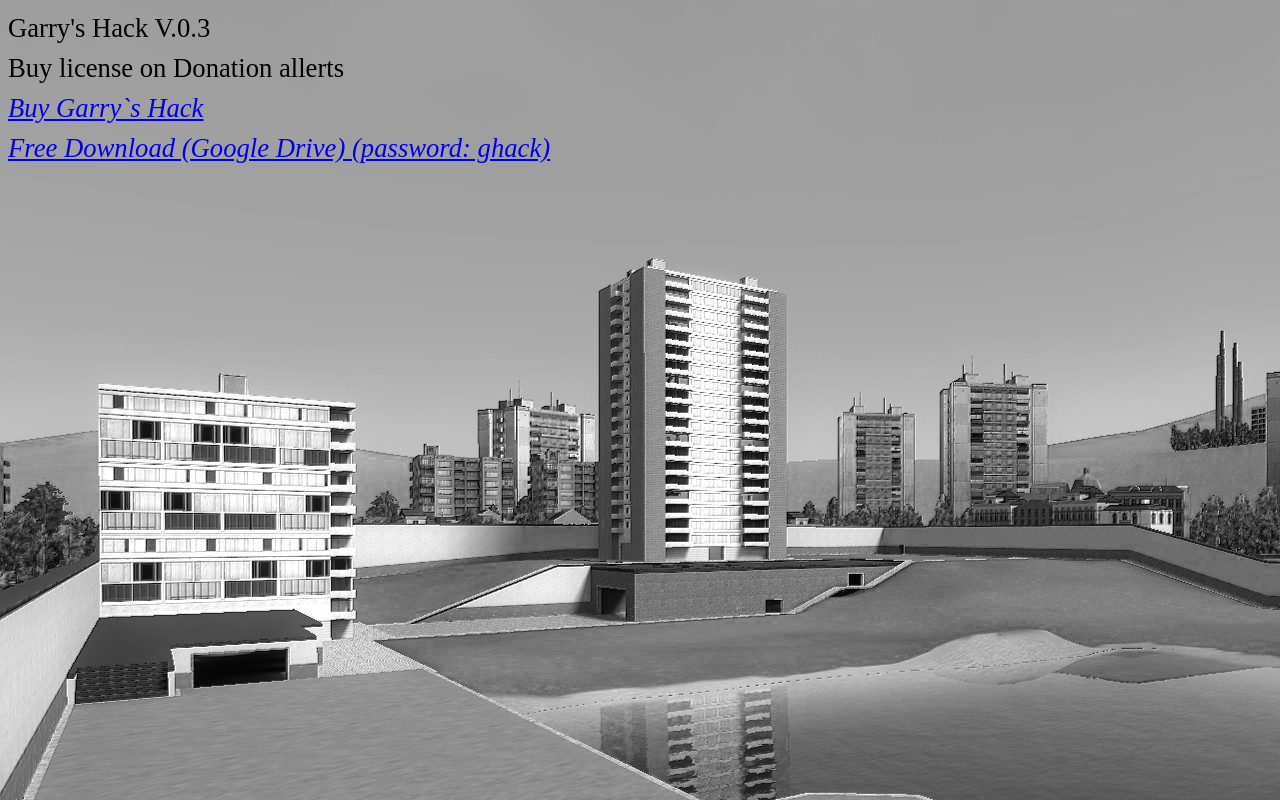
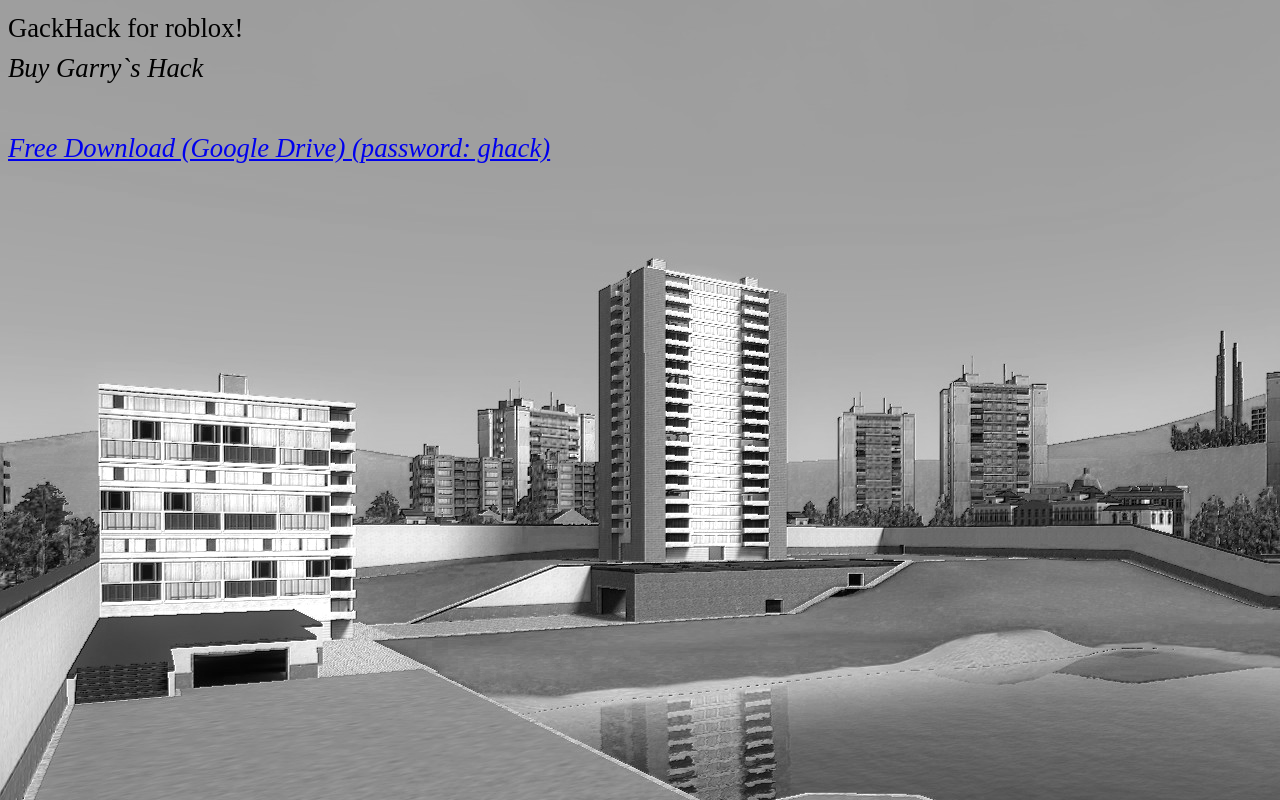
Before and after one commit to teryashow/garryshackpage, a plain HTML site: page index.html in a window 1280 px wide. Drawn offline with Linux system fonts and the light colour scheme.

Commit message:
Update index.html

```diff
--- a/index.html
+++ b/index.html
@@ -2,14 +2,12 @@
 <html>
 	<head>
 	  <meta charset="utf-8"/>
-	  <title>GarrysHack</title>
+	  <title>GackHack</title>
 	<link href="styles.css" rel="stylesheet" type="text/css">
 	</head>
 	<body>
-	<a>Garry's Hack V.0.3</a>
-	<br><a>Buy license on Donation allerts</a></br>
-	<a href="https://www.donationalerts.com/r/ghack_buy">
-	<em>Buy Garry`s Hack</em>
+	<a>GackHack for roblox!</a>
+	<br><em>Buy Garry`s Hack</em></br>
 	</a>
 	<br><a href="https://drive.google.com/file/d/1Yw4J01wMEZ2qh74XVgz06_E3M6CmXQAs/view?usp=sharing">
 	<em>Free Download (Google Drive) (password: ghack)</em>
```
